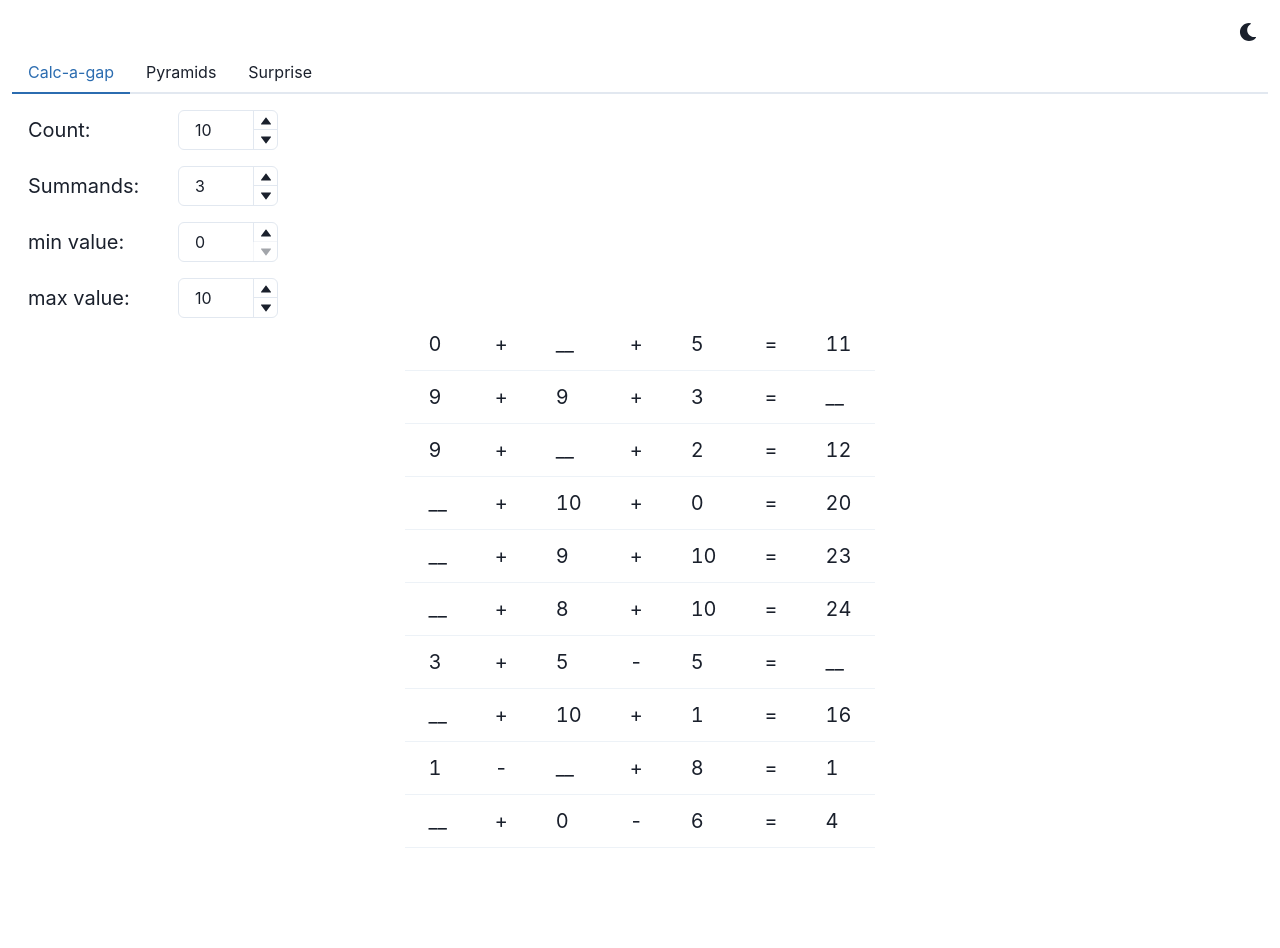
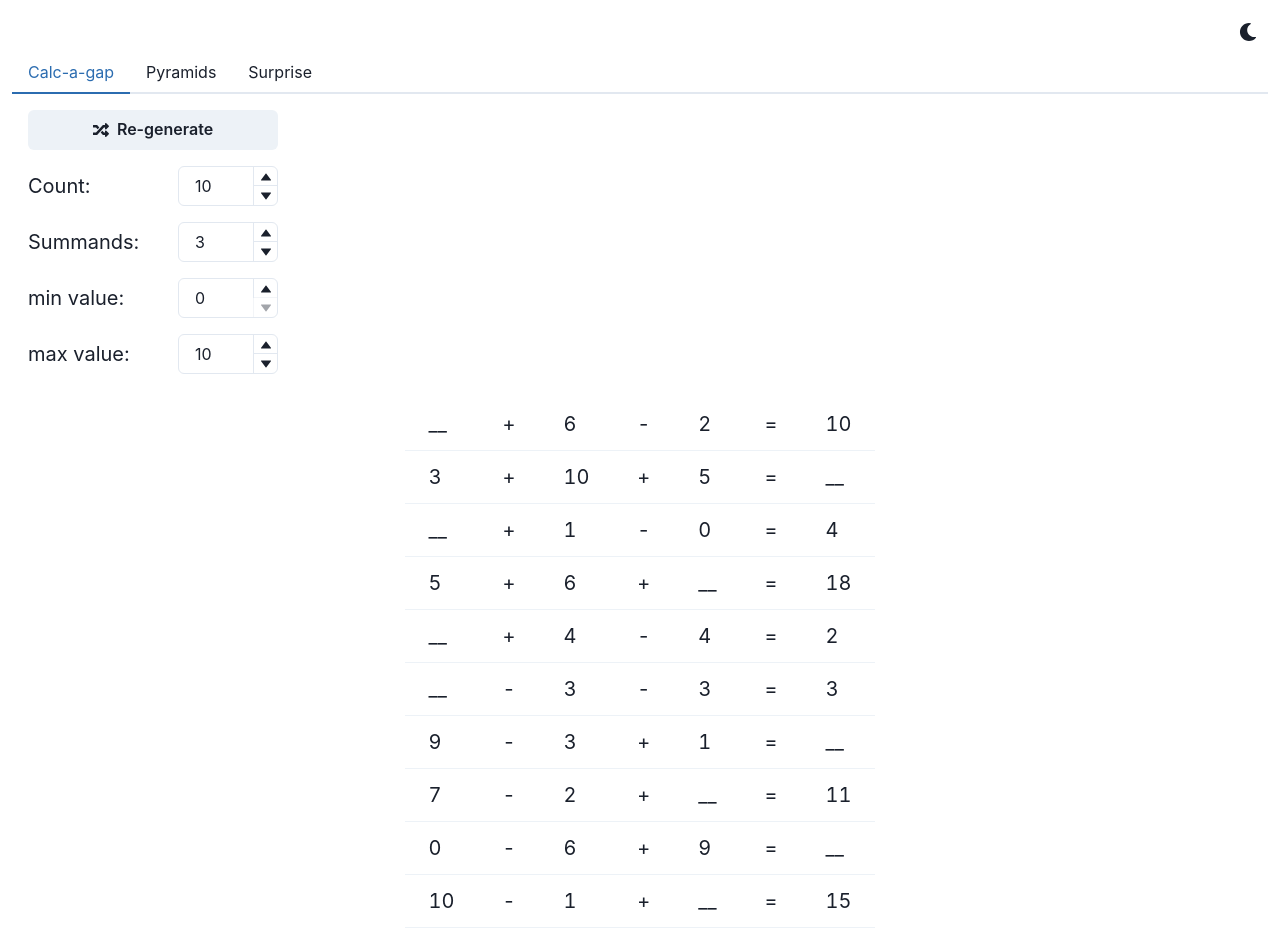
Before and after one commit to pfedan/math-exercises, a React (Create React App) app: page / in a window 1280 px wide. Shown: the top 948 px of the page. Before the commit the page ends 876 px from the top, so only its background shows below. Built offline with nearby package versions, Linux system fonts and the light colour scheme.

Commit message:
Re-generate; random seed for Pyramids

```diff
--- a/package.json
+++ b/package.json
@@ -4,6 +4,7 @@
   "private": true,
   "homepage": "https://pfedan.github.io/math-exercises/",
   "dependencies": {
+    "@chakra-ui/icons": "^2.0.17",
     "@chakra-ui/react": "^2.5.1",
     "@emotion/react": "^11.10.6",
     "@emotion/styled": "^11.10.6",
--- a/src/tabs/AddSubtractTab.tsx
+++ b/src/tabs/AddSubtractTab.tsx
@@ -1,5 +1,13 @@
-import { Flex, Center, TableContainer, Table, Tbody } from "@chakra-ui/react";
-import { useState } from "react";
+import {
+  Flex,
+  Center,
+  TableContainer,
+  Table,
+  Tbody,
+  Button,
+} from "@chakra-ui/react";
+import { useCallback, useEffect, useState } from "react";
+import { FaRandom } from "react-icons/fa";
 import { AddSubtract } from "../Components/AddSubtract";
 import { Setting } from "../Components/Setting";
 import { rng } from "../utils";
@@ -21,11 +29,24 @@ export const AddSubtractTab = () => {
     exerciseCount: 10,
   });
 
+  const [exercises, setExercises] = useState<JSX.Element[]>([<></>]);
+
   rng.setSeed(Math.random());
 
-  const exercises = Array.from({ length: settings.exerciseCount }, () => (
-    <AddSubtract {...settings} />
-  ));
+  const generateExercises = useCallback(() => {
+    const exercises = Array.from({ length: settings.exerciseCount }, () => (
+      <AddSubtract {...settings} />
+    ));
+    setExercises(exercises);
+  }, [settings]);
+
+  useEffect(() => {
+    generateExercises();
+  }, [settings, generateExercises]);
+
+  const handleReGenerate = () => {
+    generateExercises();
+  };
 
   const handleCountChange = (exerciseCount: number) => {
     setSettings({
@@ -47,7 +68,10 @@ export const AddSubtractTab = () => {
 
   return (
     <>
-      <Flex direction="column" gap={4} className="no-print">
+      <Flex direction="column" gap={4} className="no-print" mb={6} maxW="250px">
+        <Button leftIcon={<FaRandom />} onClick={handleReGenerate}>
+          Re-generate
+        </Button>
         <Setting
           title="Count"
           max={100}
--- a/src/tabs/PyramidTab.tsx
+++ b/src/tabs/PyramidTab.tsx
@@ -1,5 +1,6 @@
-import { Flex, Center, Grid } from "@chakra-ui/react";
-import { useState } from "react";
+import { Flex, Center, Grid, Button } from "@chakra-ui/react";
+import { useCallback, useEffect, useState } from "react";
+import { FaRandom } from "react-icons/fa";
 import Pyramid from "../Components/Pyramid";
 import { Setting } from "../Components/Setting";
 import { rng } from "../utils";
@@ -19,11 +20,24 @@ export const PyramidTab = () => {
     rows: 6,
   });
 
-  rng.setSeed(2);
+  const [exercises, setExercises] = useState<JSX.Element[]>([<></>]);
 
-  const exercises = Array.from({ length: settings.rows * 3 }, () => (
-    <Pyramid {...settings} />
-  ));
+  rng.setSeed(Math.random());
+
+  const generateExercises = useCallback(() => {
+    const exercises = Array.from({ length: settings.rows * 3 }, () => (
+      <Pyramid {...settings} />
+    ));
+    setExercises(exercises);
+  }, [settings]);
+
+  useEffect(() => {
+    generateExercises();
+  }, [settings, generateExercises]);
+
+  const handleReGenerate = () => {
+    generateExercises();
+  };
 
   const handleCountChange = (rows: number) => {
     setSettings({
@@ -41,7 +55,10 @@ export const PyramidTab = () => {
 
   return (
     <>
-      <Flex direction="column" gap={4} className="no-print" mb={6}>
+      <Flex direction="column" gap={4} className="no-print" mb={6} maxW="250px">
+        <Button leftIcon={<FaRandom />} onClick={handleReGenerate}>
+          Re-generate
+        </Button>
         <Setting
           title="Rows"
           max={100}
```
Also changed, not shown: 1 other file (tests, documents, lock files or other folders).
